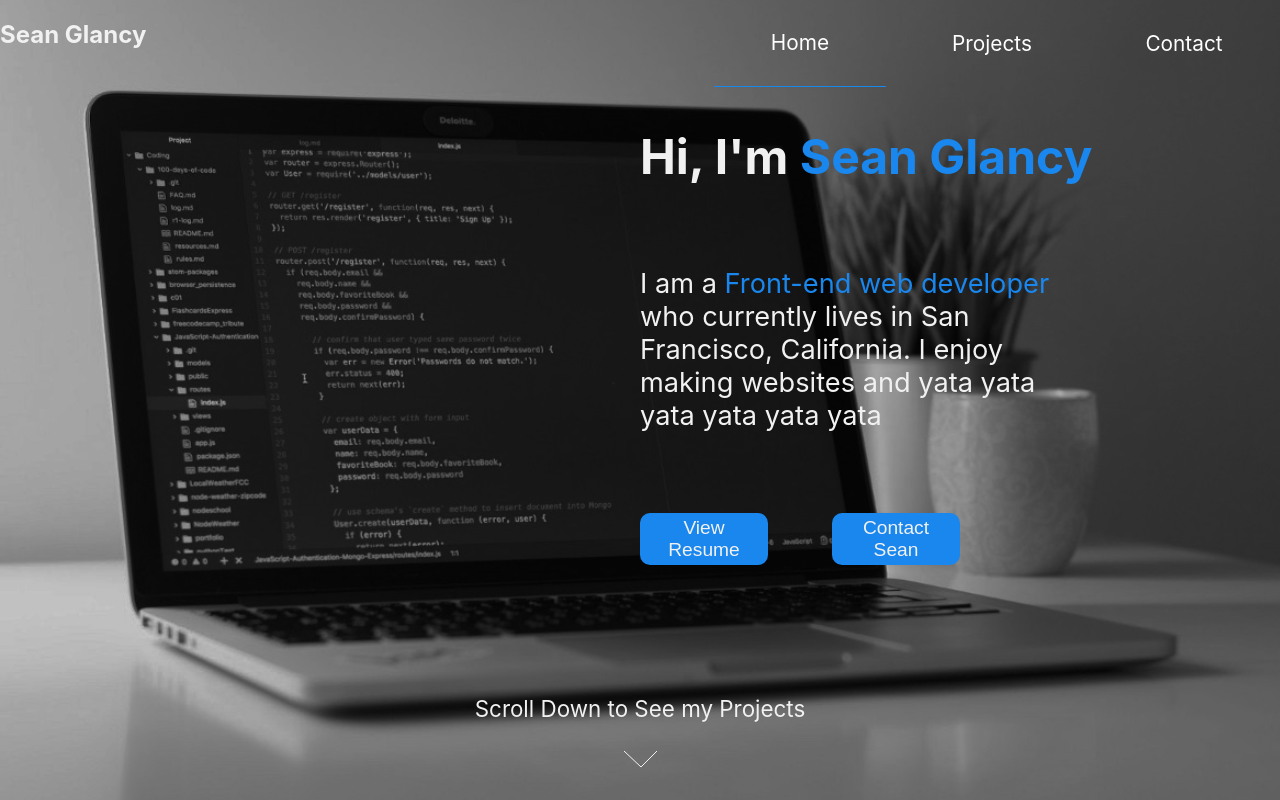
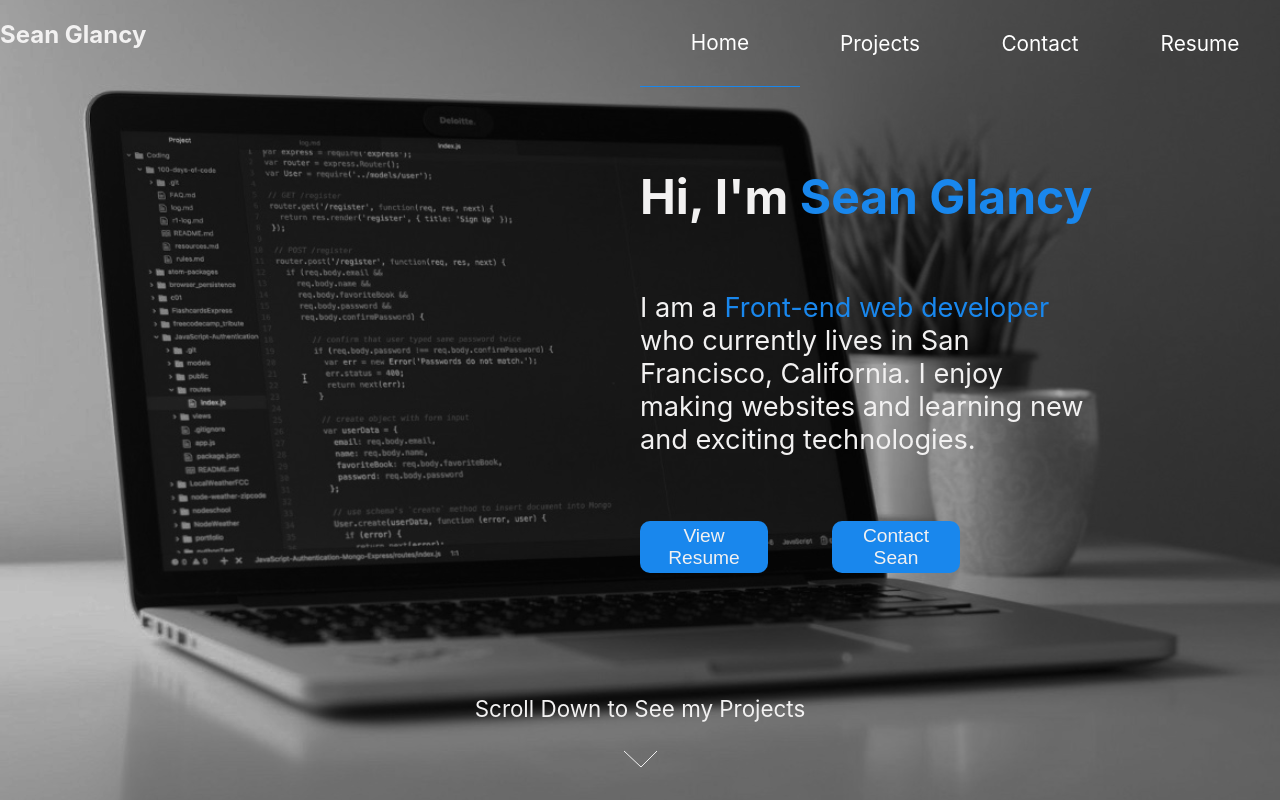
Before and after one commit to spglancy/portfolio-sg, a React (Create React App) app: page / in a window 1280 px wide. Built offline with nearby package versions, Linux system fonts and the light colour scheme.

Commit message:
modified navbar

```diff
--- a/src/App.css
+++ b/src/App.css
@@ -56,7 +56,7 @@ ul > a {
   display: flex;
   justify-content: space-around;
   align-items: center;
-  width: 45%;
+  width: 50%;
   height: 100%;
   list-style-type: none;
   margin: 0;
@@ -78,6 +78,7 @@ ul > a {
   display: flex;
   flex-direction: column;
   justify-content: space-around;
+  margin: 6vh 0 0 0;
 }
 
 .about > h2 {
@@ -87,12 +88,13 @@ ul > a {
   color: var(--main-color);
 }
 
-.about > h2 > span {
+.about > p > em,
+.about > h2 > em {
   color: var(--highlight-color);
 }
 
-.about > p > span {
-  color: var(--highlight-color);
+em {
+  font-style: normal;
 }
 
 .about > p {
--- a/src/App.js
+++ b/src/App.js
@@ -4,18 +4,19 @@ import Project from "./components/projects"
 import "./App.css"
 
 const App = () => {
+  //x-snapping for side scrolling????
   return (
     <div className='container'>
       <div className='App'>
         <Nav />
         <div className='about'>
           <h2>
-            Hi, I'm <span>Sean Glancy</span>
+            Hi, I'm <em>Sean Glancy</em>
           </h2>
           <p>
-            I am a <span>Front-end web developer</span> who currently lives in
-            San Francisco, California. I enjoy making websites and yata yata
-            yata yata yata yata
+            I am a <em>Front-end web developer</em> who currently lives in San
+            Francisco, California. I enjoy making websites and learning new and
+            exciting technologies.
           </p>
           <div>
             <button>View Resume</button>
@@ -24,7 +25,7 @@ const App = () => {
         </div>
         <div className='lower'>
           <p>Scroll Down to See my Projects</p>
-          <img src='/arrow.svg' />
+          <img src='/arrow.svg' alt='placeholder img' />
         </div>
       </div>
       <div id='projects'>
--- a/src/components/nav.js
+++ b/src/components/nav.js
@@ -1,22 +1,41 @@
-import React from "react"
+import React, { Component } from "react"
 
-const Nav = () => {
-  return (
-    <div className='nav'>
-      <h2>Sean Glancy</h2>
-      <ul>
+class Nav extends Component {
+  constructor(props) {
+    super(props)
+    this.state = {
+      selected: "Home",
+      list: ["Home", "Projects", "Contact", "Resume"]
+    }
+  }
+
+  renderList() {
+    const { list, selected } = this.state
+    return list.map(item => {
+      return item === selected ? (
         <a className='selected' href='#home'>
-          <li>Home</li>
+          <li>{item}</li>
         </a>
-        <a href='#projects'>
-          <li>Projects</li>
+      ) : (
+        <a
+          className=''
+          href='#home'
+          onClick={e => this.setState({ selected: item })}
+        >
+          <li>{item}</li>
         </a>
-        <a href='#contact'>
-          <li>Contact</li>
-        </a>
-      </ul>
-    </div>
-  )
+      )
+    })
+  }
+
+  render() {
+    return (
+      <div className='nav'>
+        <h2>Sean Glancy</h2>
+        <ul>{this.renderList()}</ul>
+      </div>
+    )
+  }
 }
 
 export default Nav
--- a/src/components/projects.js
+++ b/src/components/projects.js
@@ -3,7 +3,7 @@ import React from "react"
 const Project = props => {
   return (
     <div className='project'>
-      <img src='#' />
+      <img src='#' alt='placeholder img' />
     </div>
   )
 }
```
